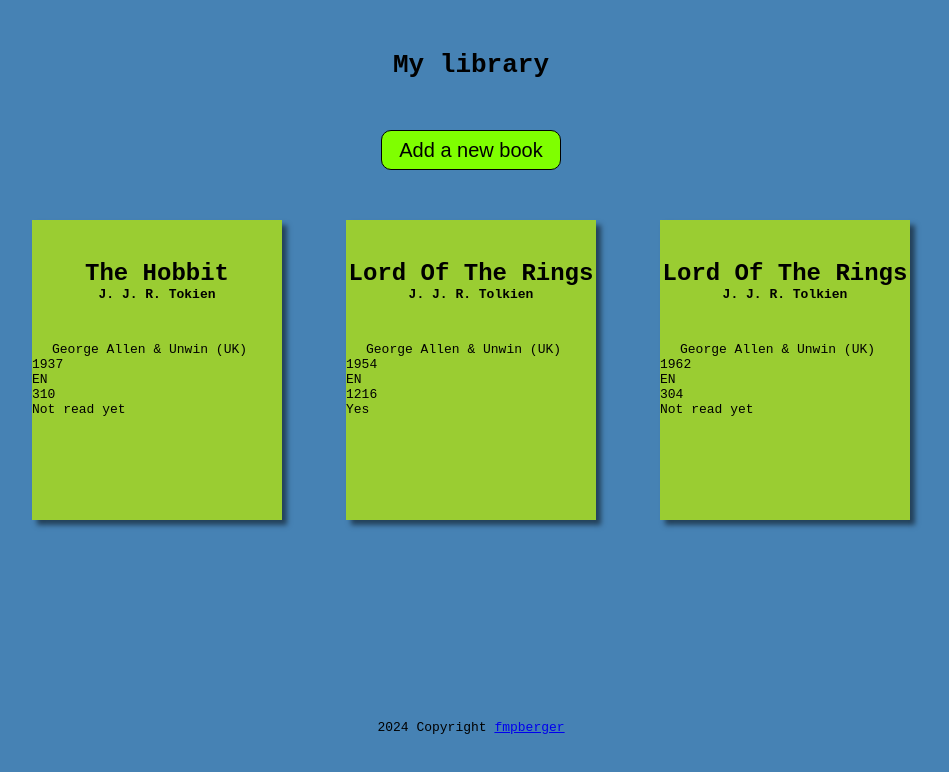
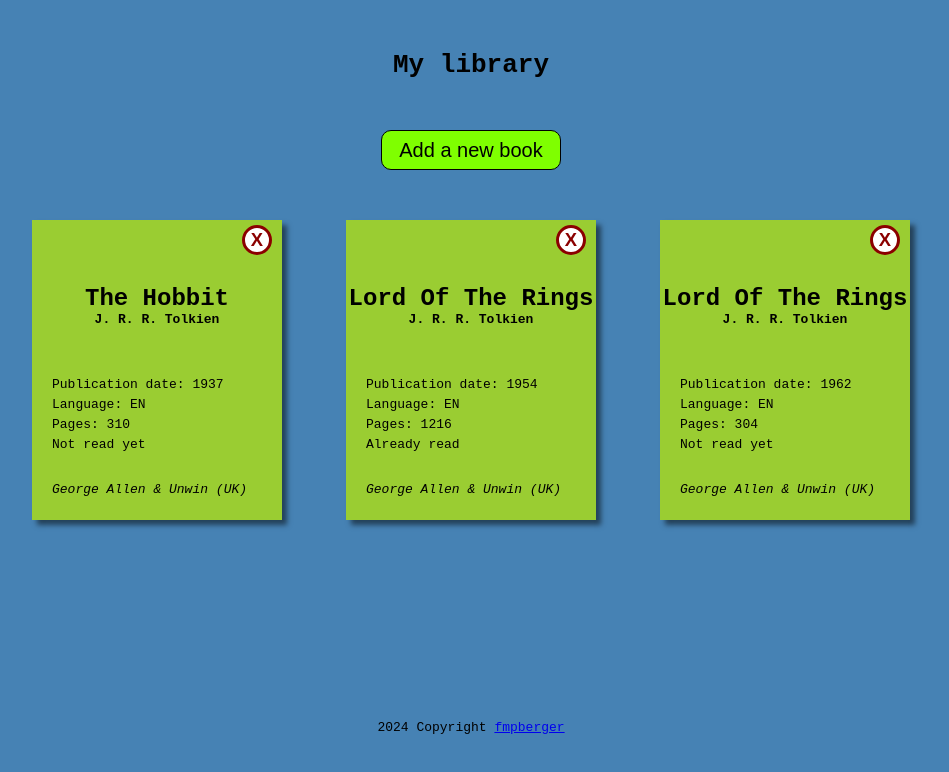
Before and after one commit to fmpberger88/library-odin, a plain HTML site: page index.html in a window 1280 px wide. Shown: the whole page, without its empty margins (169-1118 px from the left). Drawn offline with Linux system fonts and the light colour scheme.

Commit message:
deleteButton

```diff
--- a/index.html
+++ b/index.html
@@ -9,7 +9,7 @@
 <body>
     <main>
         <h1>My library</h1>
-        <button>Add a new book</button>
+        <button id="addBook">Add a new book</button>
         <div id="booklist">
 
         </div>
--- a/script.js
+++ b/script.js
@@ -1,6 +1,6 @@
 const library = [];
 
-function Book (title, author, publisher, releaseYear, language, pages, read = false) {
+function Book(title, author, publisher, releaseYear, language, pages, read = false) {
     this.title = title;
     this.author = author;
     this.publisher = publisher;
@@ -10,68 +10,86 @@
     this.read = read;
 }
 
-// add a book to library
+// Add a book to library
 const addBookToLibrary = (title, author, publisher, releaseYear, language, pages, read = false) => {
     const book = new Book(title, author, publisher, releaseYear, language, pages, read);
     library.push(book);
 }
 
-// example data
-book1 = new Book("The Hobbit", "J. J. R. Tokien", "George Allen & Unwin (UK)", 1937, "EN", 310);
-book2 = new Book("Lord Of The Rings", "J. J. R. Tolkien", "George Allen & Unwin (UK)", 1954, "EN", 1216, true);
-book3 = new Book("Lord Of The Rings", "J. J. R. Tolkien", "George Allen & Unwin (UK)", 1962, "EN", 304);
+// Remove a book from the library
+const removeBookFromLibrary = (title) => {
+    const index = library.findIndex(book => book.title === title);
+    if (index !== -1) {
+        library.splice(index, 1);
+    }
+}
 
-library.push(book1);
-library.push(book2);
-library.push(book3);
+// Example data
+addBookToLibrary("The Hobbit", "J. R. R. Tolkien", "George Allen & Unwin (UK)", 1937, "EN", 310);
+addBookToLibrary("Lord Of The Rings", "J. R. R. Tolkien", "George Allen & Unwin (UK)", 1954, "EN", 1216, true);
+addBookToLibrary("Lord Of The Rings", "J. R. R. Tolkien", "George Allen & Unwin (UK)", 1962, "EN", 304);
 
-// show booklist
-for (let book in library) {
-    console.log(library[book]);
+// Show book list
+const displayBooks = () => {
     const booklist = document.querySelector("#booklist");
+    booklist.textContent = ""; // Clear existing content
 
-    // Card Element
-    const card = document.createElement("div")
-    card.setAttribute("class", "card");
+    library.forEach(book => {
+        // Card Element
+        const card = document.createElement("div");
+        card.setAttribute("class", "card");
 
-    // Book Elements
-    const title = document.createElement("h2");
-    title.textContent = library[book].title;
-    title.setAttribute("class", "title");
+        // Book Elements
+        const titleElement = document.createElement("h2");
+        titleElement.textContent = book.title;
+        titleElement.setAttribute("class", "title");
 
-    const author = document.createElement("strong");
-    author.textContent = library[book].author;
-    author.setAttribute("class", "author");
+        const authorElement = document.createElement("strong");
+        authorElement.textContent = book.author;
+        authorElement.setAttribute("class", "author");
 
-    const publisher = document.createElement("p");
-    publisher.textContent = library[book].publisher;
-    publisher.setAttribute("class", "publisher");
+        const publisherElement = document.createElement("p");
+        publisherElement.textContent = book.publisher;
+        publisherElement.setAttribute("class", "publisher");
 
-    const releaseYear = document.createElement("p");
-    releaseYear.textContent = library[book].releaseYear;
-    releaseYear.setAttribute("class", "releaseYear");
+        const releaseYearElement = document.createElement("p");
+        releaseYearElement.textContent = `Publication date: ${book.releaseYear}`;
+        releaseYearElement.setAttribute("class", "releaseYear");
 
-    const language = document.createElement("p");
-    language.textContent = library[book].language;
-    language.setAttribute("class", "language");
+        const languageElement = document.createElement("p");
+        languageElement.textContent = `Language: ${book.language}`;
+        languageElement.setAttribute("class", "language");
 
-    const pages = document.createElement("p");
-    pages.textContent = library[book].pages;
-    pages.setAttribute("class", "pages");
+        const pagesElement = document.createElement("p");
+        pagesElement.textContent = `Pages: ${book.pages}`;
+        pagesElement.setAttribute("class", "pages");
 
-    const read = document.createElement("p");
-    read.textContent = library[book].read ? "Yes" : "Not read yet";
-    read.setAttribute("class", "read");
+        const readElement = document.createElement("p");
+        readElement.textContent = book.read ? "Already read" : "Not read yet";
+        readElement.setAttribute("class", "read");
 
-    // Append to card
-    card.appendChild(title);
-    card.appendChild(author);
-    card.appendChild(publisher);
-    card.appendChild(releaseYear);
-    card.appendChild(language);
-    card.appendChild(pages);
-    card.appendChild(read);
+        // Delete Button
+        const deleteButton = document.createElement("button");
+        deleteButton.textContent = "X";
+        deleteButton.setAttribute("class", "deleteButton");
+        deleteButton.addEventListener("click", () => {
+            removeBookFromLibrary(book.title);
+            displayBooks(); // Refresh the list
+        });
 
-    // append cards to booklist
-    booklist.appendChild(card);
-}
+        // Append to card
+        card.appendChild(deleteButton);
+        card.appendChild(titleElement);
+        card.appendChild(authorElement);
+        card.appendChild(releaseYearElement);
+        card.appendChild(languageElement);
+        card.appendChild(pagesElement);
+        card.appendChild(readElement);
+        card.appendChild(publisherElement);
+
+        // Append card to booklist
+        booklist.appendChild(card);
+    });
+};
+
+displayBooks();
--- a/styles.css
+++ b/styles.css
@@ -20,7 +20,7 @@
     margin: 50px;
 }
 
-button {
+#addBook {
     background-color: chartreuse;
     font-size: 1.25rem;
     width: 180px;
@@ -30,11 +30,11 @@
     margin-bottom: 50px;
 }
 
-button:hover {
+#addBook:hover {
     transform: scale(1.1);
 }
 
-button:active {
+#addBook:active {
     transform: scale(0.95);
 }
 
@@ -55,39 +55,67 @@
     height: 300px;
 }
 
-.card:hover {
-    transform: scale(1.1);
+
+.deleteButton {
+    align-self: flex-end;
+    font-size: 1.15rem;
+    margin-right: 10px;
+    margin-top: 5px;
+    background-color: white;
+    color: darkred;
+    border: 3px darkred solid;
+    border-radius: 50%; /* Ensure it's perfectly round */
+    padding: 3px;
+    font-weight: bold;
+    width: 30px; /* Example size */
+    height: 30px; /* Ensure it's the same as width for a circle */
+    display: flex;
+    justify-content: center;
+    align-items: center;
+    cursor: pointer; /* Optional: Changes the cursor on hover */
+}
+
+
+.deleteButton:hover {
+    background-color: darkred;
+    color: black;
 }
 
 .title {
     align-self: center;
-    margin-top: 40px;
     font-size: 1.5rem;
+    margin-top: 30px;
 }
 
 .author {
     align-self: center;
-    margin-bottom: 40px;
+    margin-bottom: 50px;
 }
 
 .publisher {
     margin-left: 20px;
+    margin-top: 30px;
+    font-style: italic;
 }
 
 .releaseYear {
+    margin-left: 20px;
+    margin-bottom: 5px;
 
 }
 
 .language {
-
+    margin-left: 20px;
+    margin-bottom: 5px;
 }
 
 .pages {
-
+    margin-left: 20px;
+    margin-bottom: 5px;
 }
 
 .read {
-
+    margin-left: 20px;
 }
 
 footer {
```
